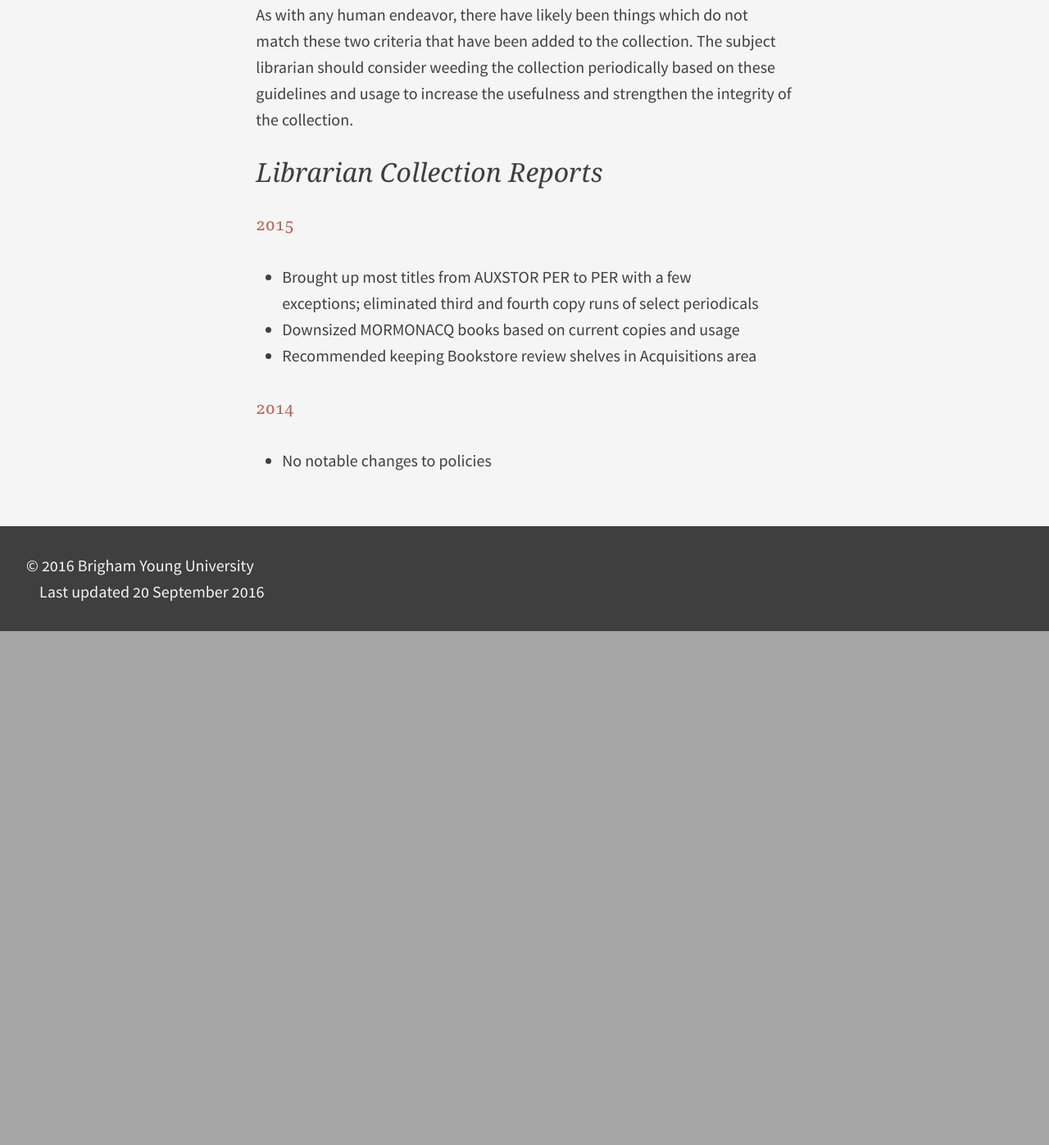
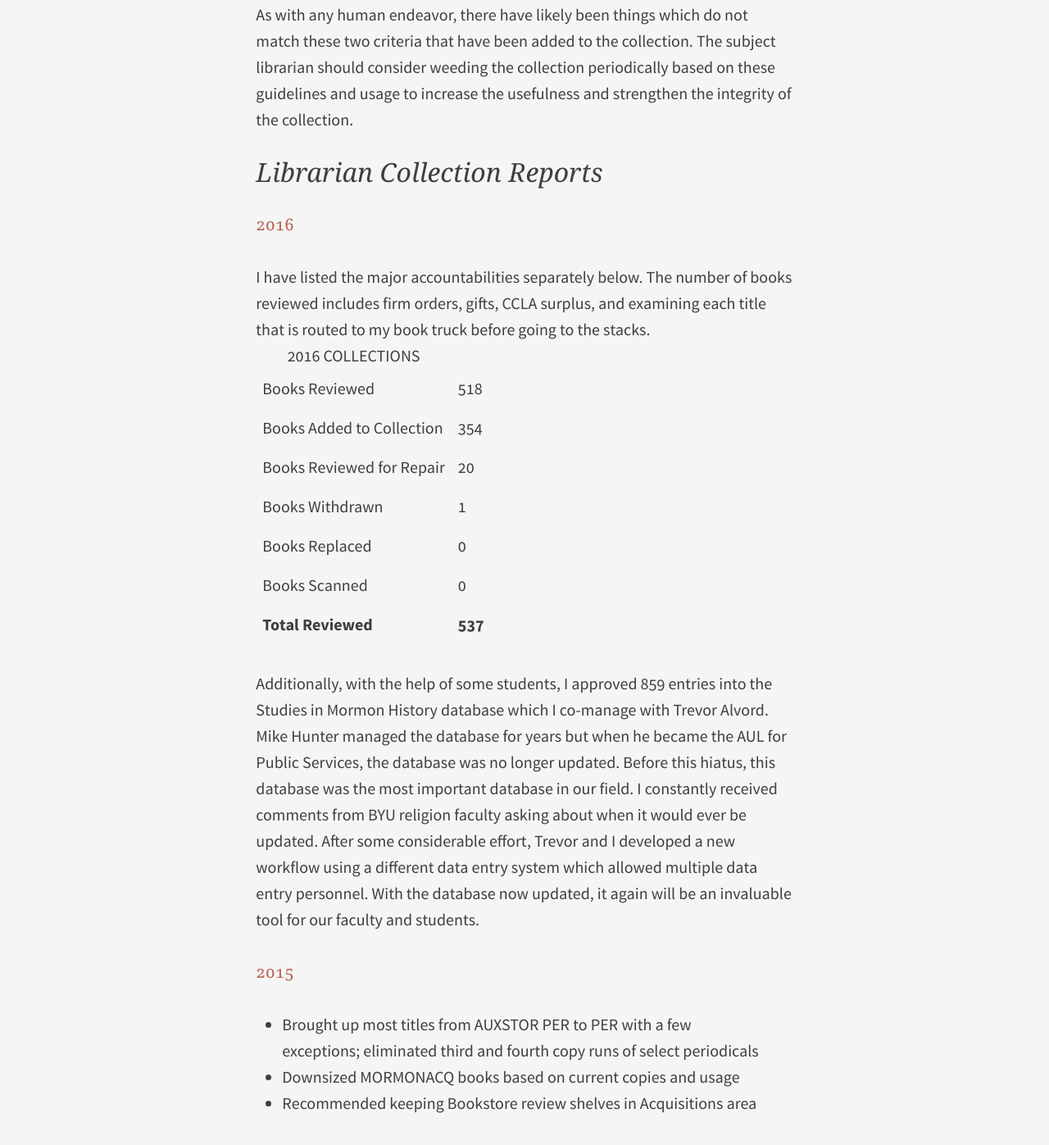
Before and after one commit to HBLL-Collection-Development/HBLL-Collection-Development.github.io, a Jekyll site: the page built from _posts/2017-04-10-34103.md, in a window 1280 px wide and 1400 px high, scrolled down 4526 px. Shown: the top 1397 px of the window at 82% size. Built offline with Jekyll 4.4.1, drawn with Linux system fonts in a browser that asks for light colours; before the commit the page ends 5296 px from its top, so only the background shows below that; some of the changed text lies outside the part shown.

Commit message:
[ADD] Gerrit's 2016 annual report

```diff
--- a/_posts/2016-09-20-34103.md
+++ b/_posts/2017-04-10-34103.md
@@ -84,6 +84,21 @@ As with any human endeavor, there have likely been things which do not match the
 
 ## Librarian Collection Reports
 
+### 2016
+I have listed the major accountabilities separately below. The number of books reviewed includes firm orders, gifts, CCLA surplus, and examining each title that is routed to my book truck before going to the stacks.
+
+| 2016 COLLECTIONS         |         |
+|--------------------------|---------|
+|Books Reviewed            | 518     |
+|Books Added to Collection | 354     |
+|Books Reviewed for Repair | 20      |
+|Books Withdrawn           | 1       |
+|Books Replaced            | 0       |
+|Books Scanned             | 0       |
+|**Total Reviewed**        | **537** |
+
+Additionally, with the help of some students, I approved 859 entries into the Studies in Mormon History database which I co-manage with Trevor Alvord. Mike Hunter managed the database for years but when he became the AUL for Public Services, the database was no longer updated. Before this hiatus, this database was the most important database in our field. I constantly received comments from BYU religion faculty asking about when it would ever be updated. After some considerable effort, Trevor and I developed a new workflow using a different data entry system which allowed multiple data entry personnel. With the database now updated, it again will be an invaluable tool for our faculty and students.
+
 ### 2015
 
 - Brought up most titles from AUXSTOR PER to PER with a few exceptions; eliminated third and fourth copy runs of select periodicals
```
Also changed, not shown: _posts/2017-04-10-34102.md (renamed from _posts/2016-09-20-34102.md), _posts/2017-04-10-34104.md (renamed from _posts/2016-09-20-34104.md).
